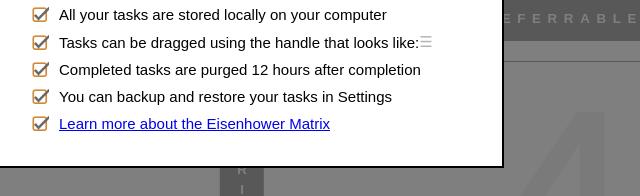
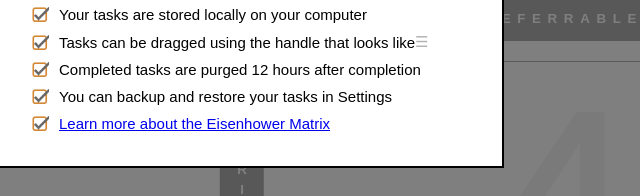
Before and after one commit to VolatileCoder/taskquadrants, a plain HTML site: page index.html in a window 1280 px wide. Shown: the part 364-560 px from the top of the page, 398-1038 px from the left. Drawn offline with Linux system fonts and the light colour scheme.

Commit message:
Fixing grammar in help

```diff
--- a/index.html
+++ b/index.html
@@ -292,8 +292,8 @@ li:before {
             <h1 style="text-align:center;">TaskQuadrants Help</h1>
             <h3 style="text-align:center;">A little help to set you up for success:</h3>
             <ul>
-                <li>All your tasks are stored locally on your computer</li>
-                <li>Tasks can be dragged using the handle that looks like: <span style="color:rgba(0,0,0,.3)">☰</span></li>
+                <li>Your tasks are stored locally on your computer</li>
+                <li>Tasks can be dragged using the handle that looks like <span style="color:rgba(0,0,0,.3)">☰</span></li>
                 <li>Completed tasks are purged 12 hours after completion</li>
                 <li>You can backup and restore your tasks in Settings</li>
                 <li><a href="https://www.youtube.com/results?search_query=eisenhower+matrix" target="_blank">Learn more about the Eisenhower Matrix</a></li>
```
